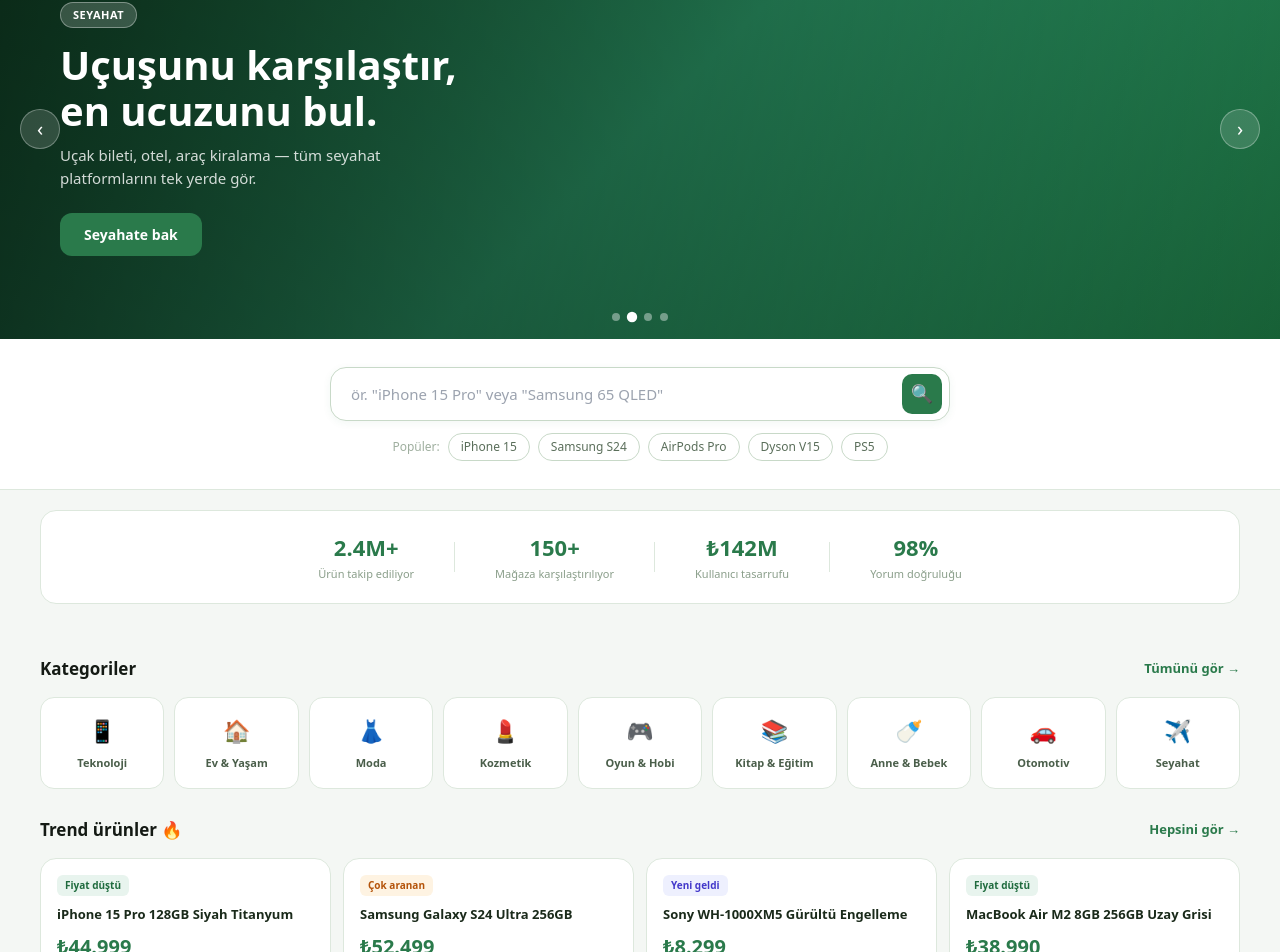
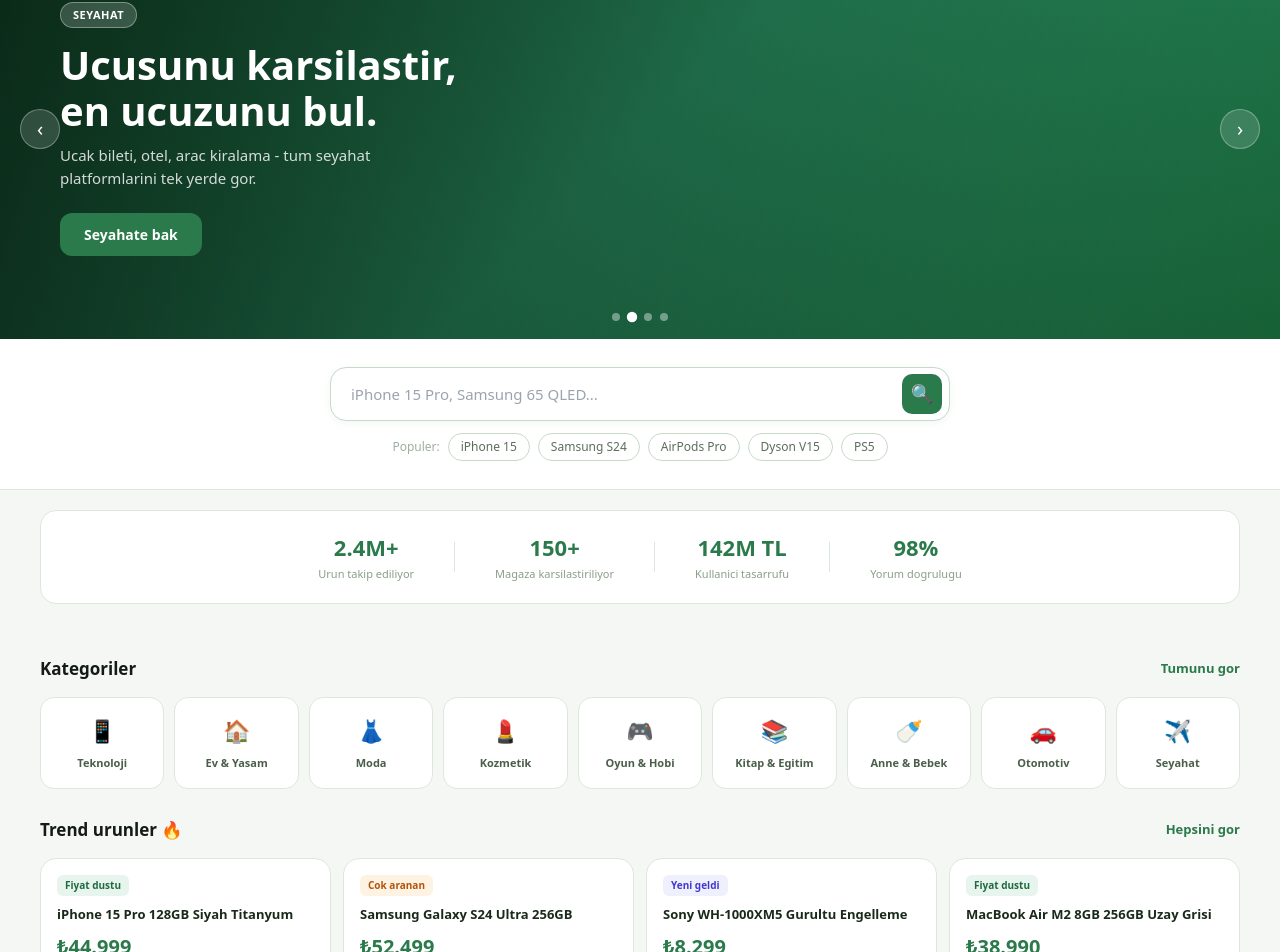
Before and after one commit to agitacar/zeplin-next, a Next.js app: page / in a window 1280 px wide. Shown: the part 152-1104 px from the top of the page. Built offline with nearby package versions, Linux system fonts and the light colour scheme.

Commit message:
git add . && git commit -m "fix: eslint errors" && git push

```diff
--- a/app/page.tsx
+++ b/app/page.tsx
@@ -1,3 +1,4 @@
+/* eslint-disable react/no-unescaped-entities */
 'use client';
 
 import { useState, useEffect } from 'react';
@@ -10,57 +11,64 @@ export default function Home() {
     {
       bg: 'linear-gradient(135deg, #0f2027, #203a43, #2c5364)',
       tag: 'Teknoloji',
-      title: 'En iyi fiyat,\nbir tık uzağında.',
-      sub: 'Telefon, laptop, kulaklık — yüzlerce mağazayı anında karşılaştır.',
+      title: 'En iyi fiyat,\nbir tik uzaginda.',
+      sub: 'Telefon, laptop, kulaklik - yuzlerce magazayi aninda karsilastir.',
       btn: 'Telefon ara',
     },
     {
       bg: 'linear-gradient(135deg, #1a6b3c, #2d9e6b, #1a6b3c)',
       tag: 'Seyahat',
-      title: 'Uçuşunu karşılaştır,\nen ucuzunu bul.',
-      sub: 'Uçak bileti, otel, araç kiralama — tüm seyahat platformlarını tek yerde gör.',
+      title: 'Ucusunu karsilastir,\nen ucuzunu bul.',
+      sub: 'Ucak bileti, otel, arac kiralama - tum seyahat platformlarini tek yerde gor.',
       btn: 'Seyahate bak',
     },
     {
       bg: 'linear-gradient(135deg, #7b2d00, #c0392b, #922b21)',
-      tag: 'Günün Fırsatı',
-      title: 'Fiyat düştü,\nalarm çaldı!',
-      sub: 'İstediğin ürünün fiyatı düşünce seni haberdar edelim. Fırsatı kaçırma.',
+      tag: 'Gunun Firsati',
+      title: 'Fiyat dustu,\nalarm caldi!',
+      sub: 'Istedigin urunun fiyati dusunce seni haberdar edelim.',
       btn: 'Alarm kur',
     },
     {
       bg: 'linear-gradient(135deg, #2c3e50, #4a6fa5, #2c3e50)',
-      tag: 'Ev & Yaşam',
-      title: 'Evin için\nen iyi seçim.',
-      sub: 'Beyaz eşyadan mobilyaya, tüm ev ürünlerini karşılaştır.',
-      btn: 'Keşfet',
+      tag: 'Ev & Yasam',
+      title: 'Evin icin\nen iyi secim.',
+      sub: 'Beyaz esyadan mobilyaya, tum ev urunlerini karsilastir.',
+      btn: 'Kesfet',
     },
   ];
 
+  const slideCount = slides.length;
+
+  // eslint-disable-next-line react-hooks/exhaustive-deps
   useEffect(() => {
     const timer = setInterval(() => {
-      setCurrent((prev) => (prev + 1) % slides.length);
+      setCurrent((prev) => (prev + 1) % slideCount);
     }, 5000);
     return () => clearInterval(timer);
-  }, []);
+  }, [slideCount]);
+
+  const goTo = (n: number) => {
+    setCurrent((n + slideCount) % slideCount);
+  };
 
   const categories = [
     { name: 'Teknoloji', icon: '📱' },
-    { name: 'Ev & Yaşam', icon: '🏠' },
+    { name: 'Ev & Yasam', icon: '🏠' },
     { name: 'Moda', icon: '👗' },
     { name: 'Kozmetik', icon: '💄' },
     { name: 'Oyun & Hobi', icon: '🎮' },
-    { name: 'Kitap & Eğitim', icon: '📚' },
+    { name: 'Kitap & Egitim', icon: '📚' },
     { name: 'Anne & Bebek', icon: '🍼' },
     { name: 'Otomotiv', icon: '🚗' },
     { name: 'Seyahat', icon: '✈️' },
   ];
 
   const trendProducts = [
-    { name: 'iPhone 15 Pro 128GB Siyah Titanyum', price: '₺44.999', badge: 'Fiyat düştü', badgeType: 'drop', change: '↓ %8 düştü', changeType: 'down' },
-    { name: 'Samsung Galaxy S24 Ultra 256GB', price: '₺52.499', badge: 'Çok aranan', badgeType: 'hot', change: '↑ %3 arttı', changeType: 'up' },
-    { name: 'Sony WH-1000XM5 Gürültü Engelleme', price: '₺8.299', badge: 'Yeni geldi', badgeType: 'new', change: '↓ %5 düştü', changeType: 'down' },
-    { name: 'MacBook Air M2 8GB 256GB Uzay Grisi', price: '₺38.990', badge: 'Fiyat düştü', badgeType: 'drop', change: '↓ %12 düştü', changeType: 'down' },
+    { name: 'iPhone 15 Pro 128GB Siyah Titanyum', price: '₺44.999', badge: 'Fiyat dustu', badgeType: 'drop', change: '↓ %8 dustu', changeType: 'down' },
+    { name: 'Samsung Galaxy S24 Ultra 256GB', price: '₺52.499', badge: 'Cok aranan', badgeType: 'hot', change: '↑ %3 artti', changeType: 'up' },
+    { name: 'Sony WH-1000XM5 Gurultu Engelleme', price: '₺8.299', badge: 'Yeni geldi', badgeType: 'new', change: '↓ %5 dustu', changeType: 'down' },
+    { name: 'MacBook Air M2 8GB 256GB Uzay Grisi', price: '₺38.990', badge: 'Fiyat dustu', badgeType: 'drop', change: '↓ %12 dustu', changeType: 'down' },
   ];
 
   return (
@@ -72,12 +80,12 @@ export default function Home() {
           <span>Zep</span><span style={{ color: '#2A7A4B' }}>lin</span>
         </div>
         <div style={{ display: 'flex', gap: 28 }}>
-          {['Keşfet', 'Fiyat Alarmı', 'Trend', 'Finans', 'Hakkında'].map((item) => (
+          {['Kesfet', 'Fiyat Alarmi', 'Trend', 'Finans', 'Hakkinda'].map((item) => (
             <a key={item} href="#" style={{ fontSize: 14, color: '#5A6E5A', textDecoration: 'none', fontWeight: 500 }}>{item}</a>
           ))}
         </div>
         <button style={{ background: '#2A7A4B', color: '#fff', border: 'none', padding: '9px 20px', borderRadius: 24, fontSize: 13, fontWeight: 700, cursor: 'pointer' }}>
-          Üye Ol
+          Uye Ol
         </button>
       </nav>
 
@@ -99,14 +107,12 @@ export default function Home() {
           </div>
         ))}
 
-        {/* Arrows */}
-        <button onClick={() => setCurrent((current - 1 + slides.length) % slides.length)} style={{ position: 'absolute', left: 20, top: '50%', transform: 'translateY(-50%)', background: 'rgba(255,255,255,0.15)', border: '1px solid rgba(255,255,255,0.3)', color: '#fff', width: 40, height: 40, borderRadius: '50%', cursor: 'pointer', fontSize: 20, zIndex: 10 }}>‹</button>
-        <button onClick={() => setCurrent((current + 1) % slides.length)} style={{ position: 'absolute', right: 20, top: '50%', transform: 'translateY(-50%)', background: 'rgba(255,255,255,0.15)', border: '1px solid rgba(255,255,255,0.3)', color: '#fff', width: 40, height: 40, borderRadius: '50%', cursor: 'pointer', fontSize: 20, zIndex: 10 }}>›</button>
+        <button onClick={() => goTo(current - 1)} style={{ position: 'absolute', left: 20, top: '50%', transform: 'translateY(-50%)', background: 'rgba(255,255,255,0.15)', border: '1px solid rgba(255,255,255,0.3)', color: '#fff', width: 40, height: 40, borderRadius: '50%', cursor: 'pointer', fontSize: 20, zIndex: 10 }}>&#8249;</button>
+        <button onClick={() => goTo(current + 1)} style={{ position: 'absolute', right: 20, top: '50%', transform: 'translateY(-50%)', background: 'rgba(255,255,255,0.15)', border: '1px solid rgba(255,255,255,0.3)', color: '#fff', width: 40, height: 40, borderRadius: '50%', cursor: 'pointer', fontSize: 20, zIndex: 10 }}>&#8250;</button>
 
-        {/* Dots */}
         <div style={{ position: 'absolute', bottom: 18, left: '50%', transform: 'translateX(-50%)', display: 'flex', gap: 8, zIndex: 10 }}>
           {slides.map((_, i) => (
-            <button key={i} onClick={() => setCurrent(i)} style={{ width: 8, height: 8, borderRadius: '50%', background: i === current ? '#fff' : 'rgba(255,255,255,0.4)', border: 'none', cursor: 'pointer', padding: 0, transform: i === current ? 'scale(1.3)' : 'scale(1)', transition: 'all 0.3s' }} />
+            <button key={i} onClick={() => goTo(i)} style={{ width: 8, height: 8, borderRadius: '50%', background: i === current ? '#fff' : 'rgba(255,255,255,0.4)', border: 'none', cursor: 'pointer', padding: 0, transform: i === current ? 'scale(1.3)' : 'scale(1)', transition: 'all 0.3s' }} />
           ))}
         </div>
       </div>
@@ -117,13 +123,13 @@ export default function Home() {
           <input
             value={searchVal}
             onChange={(e) => setSearchVal(e.target.value)}
-            placeholder='ör. "iPhone 15 Pro" veya "Samsung 65 QLED"'
+            placeholder="iPhone 15 Pro, Samsung 65 QLED..."
             style={{ width: '100%', background: '#fff', border: '1.5px solid #C8D9C8', borderRadius: 16, padding: '15px 56px 15px 20px', fontSize: 15, fontFamily: 'inherit', outline: 'none', boxShadow: '0 2px 8px rgba(42,122,75,0.06)' }}
           />
           <button style={{ position: 'absolute', right: 8, top: '50%', transform: 'translateY(-50%)', background: '#2A7A4B', border: 'none', borderRadius: 10, width: 40, height: 40, color: '#fff', cursor: 'pointer', fontSize: 18 }}>🔍</button>
         </div>
         <div style={{ display: 'flex', alignItems: 'center', gap: 8, flexWrap: 'wrap', justifyContent: 'center' }}>
-          <span style={{ fontSize: 12, color: '#9FAF9F' }}>Popüler:</span>
+          <span style={{ fontSize: 12, color: '#9FAF9F' }}>Populer:</span>
           {['iPhone 15', 'Samsung S24', 'AirPods Pro', 'Dyson V15', 'PS5'].map((tag) => (
             <button key={tag} onClick={() => setSearchVal(tag)} style={{ background: '#fff', border: '1px solid #C8D9C8', borderRadius: 20, padding: '4px 12px', cursor: 'pointer', color: '#5A6E5A', fontSize: 12, fontFamily: 'inherit', fontWeight: 500 }}>
               {tag}
@@ -132,14 +138,14 @@ export default function Home() {
         </div>
       </div>
 
-      {/* İSTATİSTİKLER */}
+      {/* ISTATISTIKLER */}
       <div style={{ padding: '20px 40px' }}>
         <div style={{ display: 'flex', alignItems: 'center', justifyContent: 'center', gap: 40, padding: '20px 40px', background: '#fff', border: '1px solid #DDE8DD', borderRadius: 16 }}>
           {[
-            { num: '2.4M+', label: 'Ürün takip ediliyor' },
-            { num: '150+', label: 'Mağaza karşılaştırılıyor' },
-            { num: '₺142M', label: 'Kullanıcı tasarrufu' },
-            { num: '98%', label: 'Yorum doğruluğu' },
+            { num: '2.4M+', label: 'Urun takip ediliyor' },
+            { num: '150+', label: 'Magaza karsilastiriliyor' },
+            { num: '142M TL', label: 'Kullanici tasarrufu' },
+            { num: '98%', label: 'Yorum dogrulugu' },
           ].map((stat, i) => (
             <div key={i} style={{ display: 'flex', alignItems: 'center', gap: 40 }}>
               {i > 0 && <div style={{ width: 1, height: 30, background: '#DDE8DD' }} />}
@@ -152,17 +158,15 @@ export default function Home() {
         </div>
       </div>
 
-      {/* KATEGORİLER */}
+      {/* KATEGORILER */}
       <div style={{ padding: '32px 40px 20px' }}>
         <div style={{ display: 'flex', justifyContent: 'space-between', alignItems: 'center', marginBottom: 16 }}>
           <span style={{ fontSize: 17, fontWeight: 700 }}>Kategoriler</span>
-          <button style={{ fontSize: 13, color: '#2A7A4B', fontWeight: 600, background: 'none', border: 'none', cursor: 'pointer' }}>Tümünü gör →</button>
+          <button style={{ fontSize: 13, color: '#2A7A4B', fontWeight: 600, background: 'none', border: 'none', cursor: 'pointer' }}>Tumunu gor</button>
         </div>
         <div style={{ display: 'grid', gridTemplateColumns: 'repeat(9, 1fr)', gap: 10 }}>
           {categories.map((cat) => (
-            <div key={cat.name} style={{ background: '#fff', border: '1px solid #DDE8DD', borderRadius: 14, padding: '16px 8px', display: 'flex', flexDirection: 'column', alignItems: 'center', gap: 8, cursor: 'pointer', textAlign: 'center', transition: 'all 0.18s' }}
-              onMouseEnter={(e) => { (e.currentTarget as HTMLDivElement).style.background = '#E8F4EE'; (e.currentTarget as HTMLDivElement).style.borderColor = '#9FCDB3'; }}
-              onMouseLeave={(e) => { (e.currentTarget as HTMLDivElement).style.background = '#fff'; (e.currentTarget as HTMLDivElement).style.borderColor = '#DDE8DD'; }}>
+            <div key={cat.name} style={{ background: '#fff', border: '1px solid #DDE8DD', borderRadius: 14, padding: '16px 8px', display: 'flex', flexDirection: 'column', alignItems: 'center', gap: 8, cursor: 'pointer', textAlign: 'center' }}>
               <span style={{ fontSize: 22 }}>{cat.icon}</span>
               <span style={{ fontSize: 11, fontWeight: 600, color: '#4A5E4A' }}>{cat.name}</span>
             </div>
@@ -170,11 +174,11 @@ export default function Home() {
         </div>
       </div>
 
-      {/* TREND ÜRÜNLER */}
+      {/* TREND URUNLER */}
       <div style={{ padding: '8px 40px 20px' }}>
         <div style={{ display: 'flex', justifyContent: 'space-between', alignItems: 'center', marginBottom: 16 }}>
-          <span style={{ fontSize: 17, fontWeight: 700 }}>Trend ürünler 🔥</span>
-          <button style={{ fontSize: 13, color: '#2A7A4B', fontWeight: 600, background: 'none', border: 'none', cursor: 'pointer' }}>Hepsini gör →</button>
+          <span style={{ fontSize: 17, fontWeight: 700 }}>Trend urunler 🔥</span>
+          <button style={{ fontSize: 13, color: '#2A7A4B', fontWeight: 600, background: 'none', border: 'none', cursor: 'pointer' }}>Hepsini gor</button>
         </div>
         <div style={{ display: 'grid', gridTemplateColumns: 'repeat(4, 1fr)', gap: 12 }}>
           {trendProducts.map((product) => (
@@ -190,7 +194,7 @@ export default function Home() {
               </div>
               <div style={{ fontSize: 13, fontWeight: 600, color: '#1A2A1A', marginBottom: 8, lineHeight: 1.35 }}>{product.name}</div>
               <div style={{ fontSize: 20, fontWeight: 800, color: '#2A7A4B' }}>{product.price}</div>
-              <div style={{ fontSize: 10, color: '#8A9E8A', marginTop: 1 }}>en düşük fiyat</div>
+              <div style={{ fontSize: 10, color: '#8A9E8A', marginTop: 1 }}>en dusuk fiyat</div>
               <div style={{
                 display: 'inline-flex', alignItems: 'center', gap: 3, fontSize: 11, fontWeight: 600, marginTop: 8, padding: '3px 8px', borderRadius: 6,
                 background: product.changeType === 'down' ? '#E8F4EE' : '#FEE2E2',
@@ -203,12 +207,12 @@ export default function Home() {
         </div>
       </div>
 
-      {/* ÖZELLİK ŞERİDİ */}
+      {/* OZELLIK SERIDI */}
       <div style={{ margin: '0 40px 40px', background: '#fff', border: '1px solid #DDE8DD', borderRadius: 16, padding: '22px 28px', display: 'flex', alignItems: 'center', justifyContent: 'space-between', gap: 16 }}>
         <div style={{ display: 'flex', gap: 28, flexWrap: 'wrap' }}>
           {[
-            { icon: '🔔', text: 'Fiyat alarmı kur' },
-            { icon: '📈', text: 'Fiyat geçmişini gör' },
+            { icon: '🔔', text: 'Fiyat alarmi kur' },
+            { icon: '📈', text: 'Fiyat gecmisini gor' },
             { icon: '💬', text: 'AI yorum analizi' },
             { icon: '🛡️', text: 'Sahte yorum tespiti' },
           ].map((item) => (
@@ -221,11 +225,11 @@ export default function Home() {
           🔔 Alarm kur
         </button>
       </div>
-
+      cat app/page.tsx | grep -n "'"
       {/* FOOTER */}
       <footer style={{ borderTop: '1px solid #DDE8DD', padding: '18px 40px', display: 'flex', alignItems: 'center', justifyContent: 'space-between', background: '#fff' }}>
         <div style={{ fontSize: 15, fontWeight: 800, color: '#9FAF9F' }}>Zep<span style={{ color: '#2A7A4B' }}>lin</span></div>
-        <div style={{ fontSize: 12, color: '#B0C0B0' }}>© 2026 Zeplin — Türkiye'nin fiyat avcısı</div>
+        <div style={{ fontSize: 12, color: '#B0C0B0' }}>2026 Zeplin - Turkiye fiyat kiyaslama platformu</div>
       </footer>
 
     </div>
```
Also changed, not shown: .eslintrc.json.
